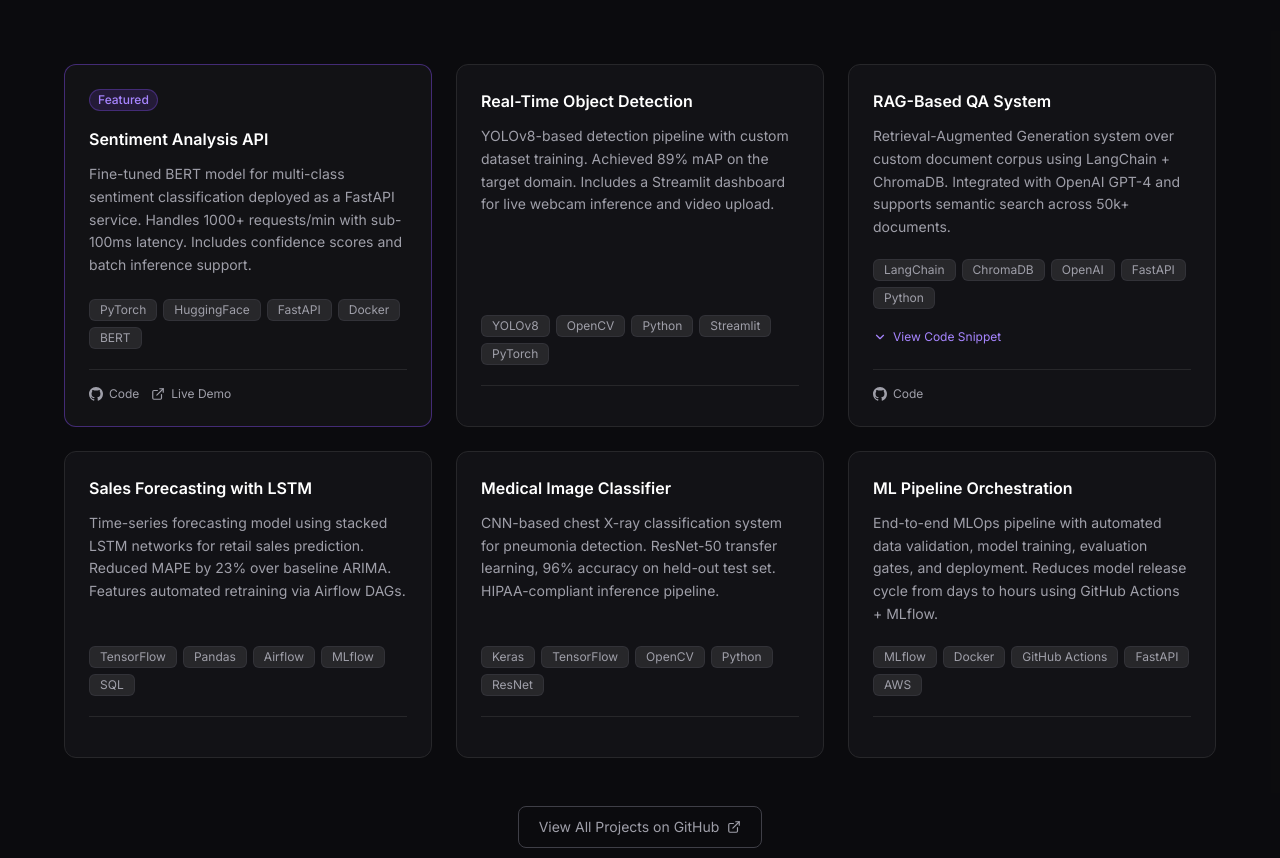
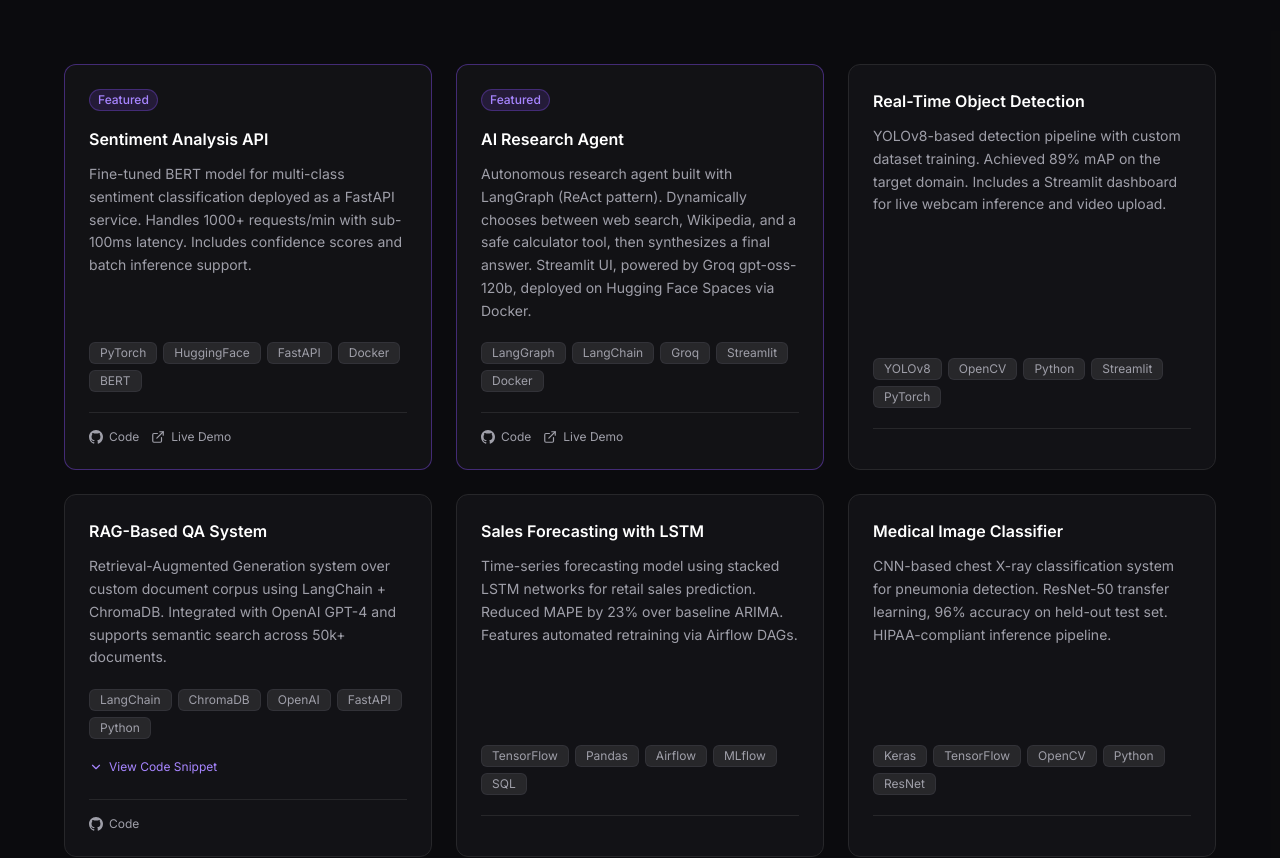
Before and after one commit to Nagendra7299/portfolio, a React (Vite) app: page / in a window 1280 px wide. Shown: the part 1748-2606 px from the top of the page. Built offline with nearby package versions, Linux system fonts and the light colour scheme; the HTML template or start-up script is replaced by a standard one.

Commit message:
feat: add AI Research Agent project with live demo

```diff
--- a/src/components/Projects.jsx
+++ b/src/components/Projects.jsx
@@ -49,6 +49,15 @@
     tags: ['PyTorch', 'HuggingFace', 'FastAPI', 'Docker', 'BERT'],
     github: 'https://github.com/Nagendra7299/sentiment-analysis-app',
     demo: 'https://huggingface.co/spaces/Nagendra729/Sentiment-analysis',
+    highlight: true,
+  },
+  {
+    title: 'AI Research Agent',
+    description:
+      'Autonomous research agent built with LangGraph (ReAct pattern). Dynamically chooses between web search, Wikipedia, and a safe calculator tool, then synthesizes a final answer. Streamlit UI, powered by Groq gpt-oss-120b, deployed on Hugging Face Spaces via Docker.',
+    tags: ['LangGraph', 'LangChain', 'Groq', 'Streamlit', 'Docker'],
+    github: 'https://github.com/Nagendra7299/ai-research-agent',
+    demo: 'https://huggingface.co/spaces/Nagendra729/ai-research-agent',
     highlight: true,
   },
   {
```
